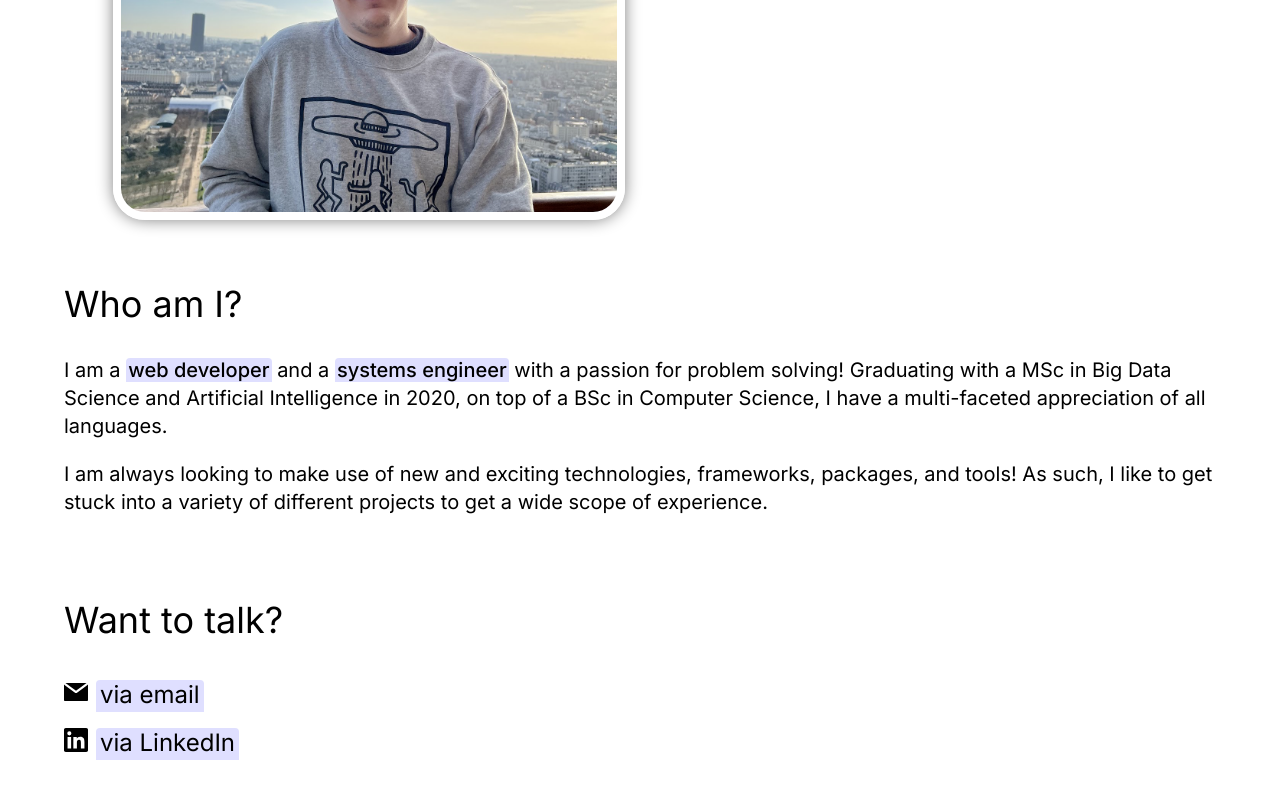
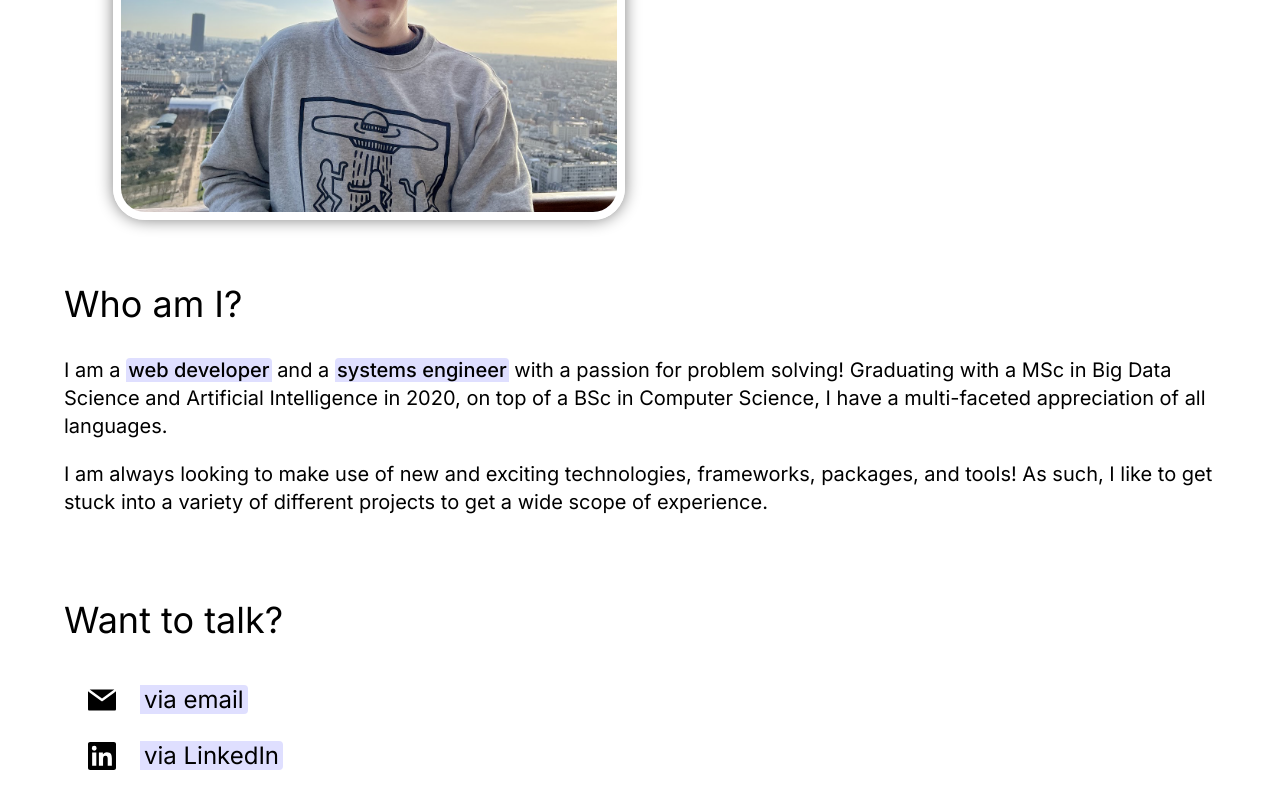
Before and after one commit to OliverBeckwith/oliverbeckwith.github.io, a React (Vite) app: page / in a window 1280 px wide. Shown: the part 308-1108 px from the top of the page. Built offline with nearby package versions, Linux system fonts and the light colour scheme.

Commit message:
Add scaling contact options

```diff
--- a/src/components/Contact/index.tsx
+++ b/src/components/Contact/index.tsx
@@ -1,13 +1,14 @@
 import { SectionContainer, SectionHeader } from "../common.css"
 import { Email } from "./icons/Email"
 import { LinkedIn } from "./icons/LinkedIn"
-import { ContactMethod, ContactText } from "./styles.css"
+import { ContactMethod, ContactMethodContainer, ContactText } from "./styles.css"
 
 
 export const Contact = () => {
   return (
     <SectionContainer>
       <SectionHeader>Want to talk?</SectionHeader>
+      <ContactMethodContainer>
       <ContactMethod>
         <Email />
         <ContactText>via email</ContactText>
@@ -16,6 +17,7 @@ export const Contact = () => {
         <LinkedIn />
         <ContactText>via LinkedIn</ContactText>
       </ContactMethod>
+      </ContactMethodContainer>
     </SectionContainer>
   )
 }
--- a/src/components/Contact/styles.css.ts
+++ b/src/components/Contact/styles.css.ts
@@ -1,34 +1,85 @@
 import styled from "styled-components";
+import { device } from "../../utils/media";
+
+export const ContactMethodContainer = styled.div`
+  display: flex;
+  flex-direction: column;
+  padding-left: 16px;
+`;
+
+export const ContactIcon = styled.svg`
+  width: 12px;
+  height: 12px;
+  flex-shrink: 0;
+  flex-grow: 0;
+  padding: 8px;
+  margin-right: 4px;
+
+  ${device.mobile} {
+    width: 18px;
+    height: 18px;
+  }
+  ${device.tablet} {
+    margin-right: 8px;
+    width: 24px;
+    height: 24px;
+  }
+  ${device.laptop} {
+    margin-right: 12px;
+  }
+  ${device.desktop} {
+    margin-right: 16px;
+    width: 28px;
+    height: 28px;
+  }
+`;
+
+export const ContactText = styled.span`
+  font-size: 16px;
+  cursor: pointer;
+  box-sizing: content-box;
+  border-bottom-right-radius: 4px;
+  border-top-right-radius: 4px;
+  padding: 0 4px;
+  background-color: #8888ff44;
+  border-left: 0px solid #8888ff88;
+
+  transition: border 100ms ease-in-out;
+
+  ${device.mobile} {
+    font-size: 18px;
+  }
+  ${device.tablet} {
+    font-size: 22px;
+  }
+  ${device.desktop} {
+    font-size: 24px;
+  }
+`;
 
 export const ContactMethod = styled.div`
   display: flex;
   flex-direction: row;
   justify-content: start;
-  padding: 8px 0;
+  align-items: center;
+  padding: 4px 0;
+  margin: 4px 0;
   height: 32px;
-`;
 
-export const ContactIcon = styled.svg`
-  width: 24px;
-  height: 24px;
-  flex-shrink: 0;
-  flex-grow: 0;
-  padding-right: 8px;
-`;
+  &:hover ${ContactText} {
+    border-left-width: 4px;
+    ${device.tablet} {
+      border-left-width: 6px;
+    }
+    ${device.laptop} {
+      border-left-width: 8px;
+    }
+    ${device.desktop} {
+      border-left-width: 10px;
+    }
+  }
 
-export const ContactText = styled.span`
-  font-size: 24px;
-  cursor: pointer;
-  box-sizing: content-box;
-  border-top-left-radius: 4px;
-  border-top-right-radius: 4px;
-  padding: 0 4px;
-  background-color: #8888ff44;
-  border-bottom: 0px solid #8888ff88;
-
-  transition: border 100ms ease-in-out;
-
-  &:hover {
-    border-bottom-width: 4px;
+  ${device.laptop} {
+    margin: 8px 0;
   }
 `;
```
